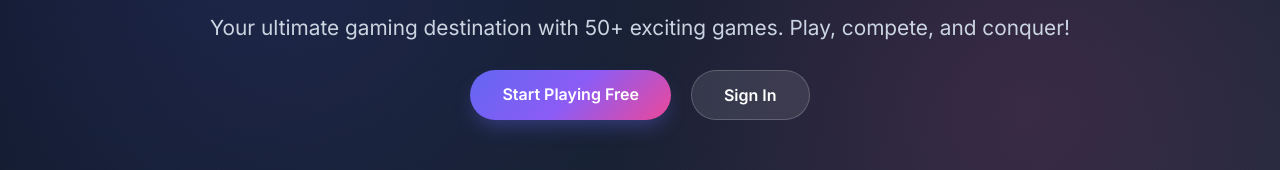
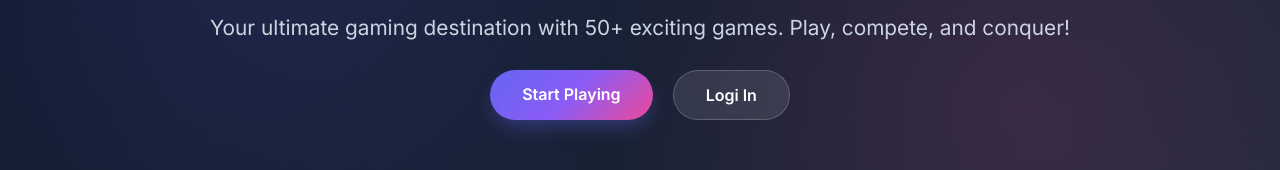
Before and after one commit to kaleb-menbere/Star-Games-Hub, a React (Create React App) app in the folder frontend/: page / in a window 1280 px wide. Shown: the part 273-443 px from the top of the page. Built offline with nearby package versions, Linux system fonts and the light colour scheme; no server answers.

Commit message:
test ci cd

```diff
--- a/frontend/src/pages/LandingPage.js
+++ b/frontend/src/pages/LandingPage.js
@@ -113,8 +113,8 @@ const LandingPage = () => {
           <p>Your ultimate gaming destination with 50+ exciting games. Play, compete, and conquer!</p>
           {!user ? (
             <div className="gv-hero-buttons">
-              <Link to="/register" className="gv-btn gv-btn-primary">Start Playing Free</Link>
-              <Link to="/login" className="gv-btn gv-btn-secondary">Sign In</Link>
+              <Link to="/register" className="gv-btn gv-btn-primary">Start Playing</Link>
+              <Link to="/login" className="gv-btn gv-btn-secondary">Logi In</Link>
             </div>
           ) : (
             <Link to="/games" className="gv-btn gv-btn-primary">Go to Games</Link>
```
